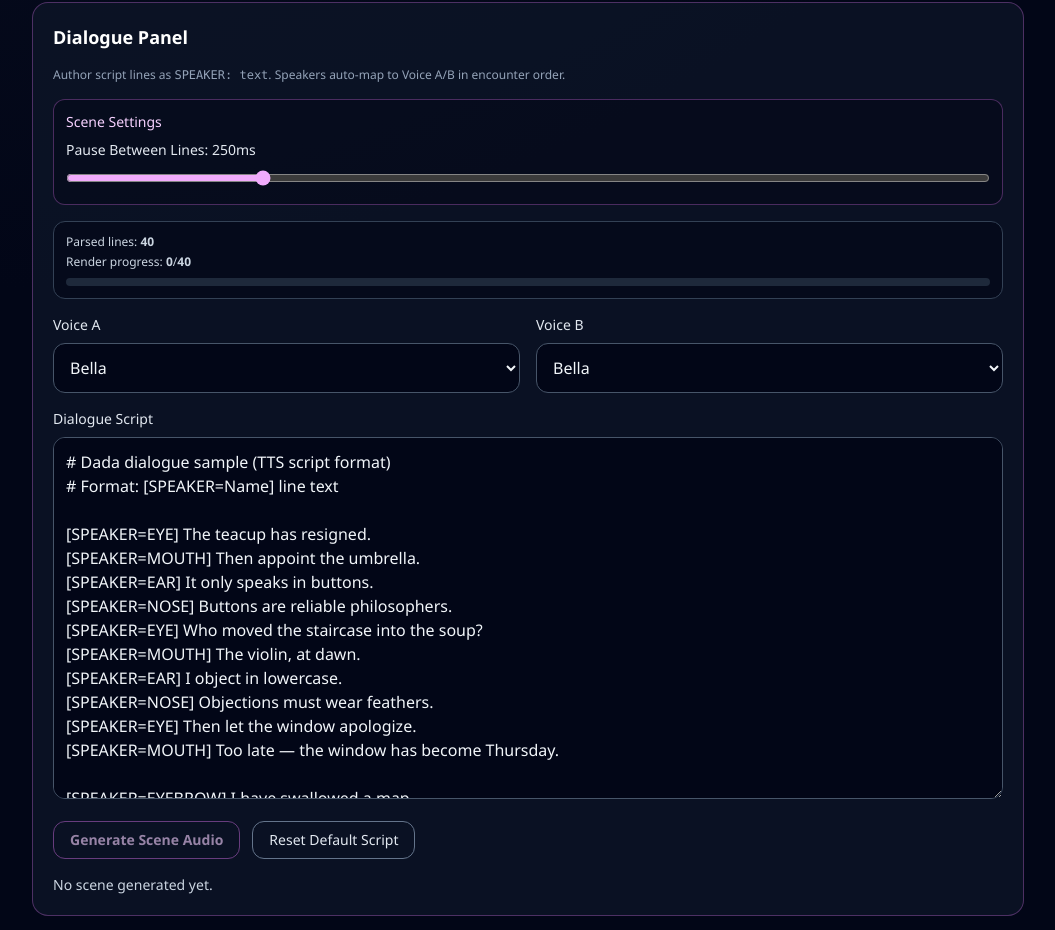
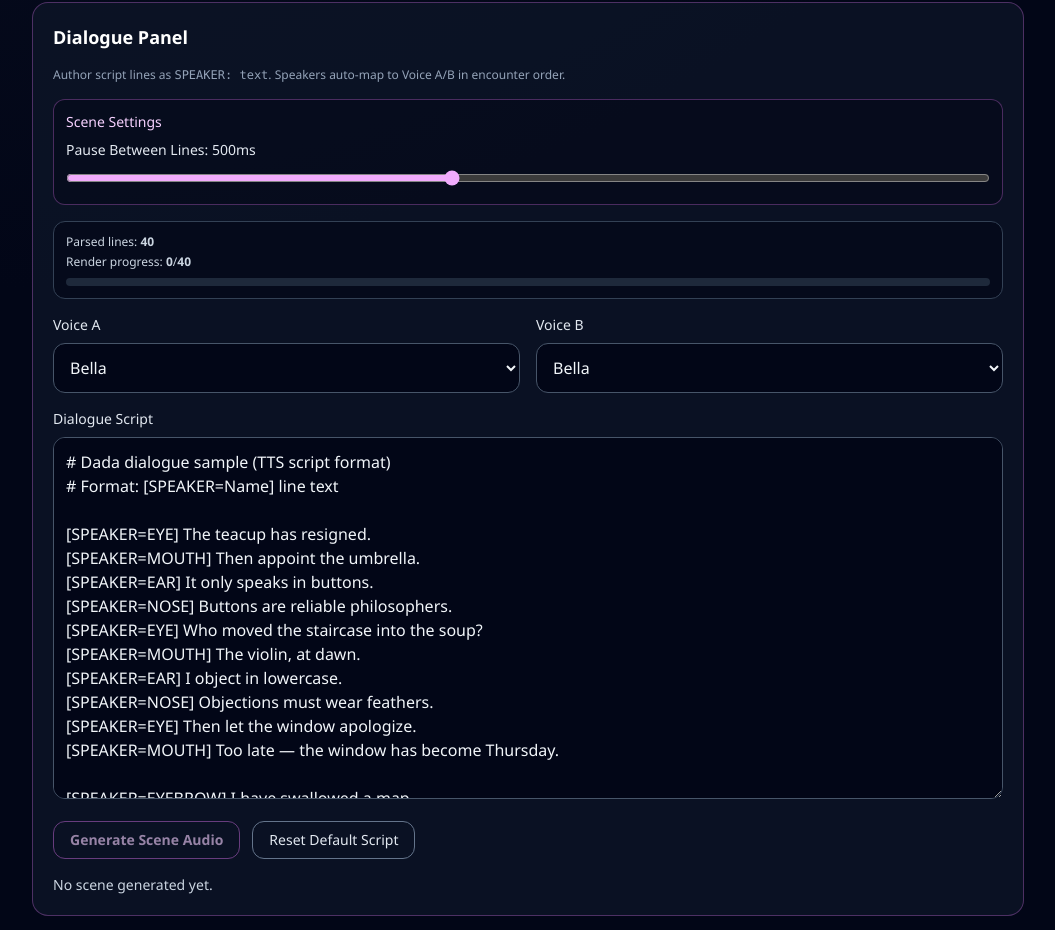
Before and after one commit to ricklon/kittenttsinweb, a React (Vite) app: page / in a window 1280 px wide. Shown: the part 1326-2256 px from the top of the page, without its empty margins (112-1167 px from the left). Built offline with nearby package versions, Linux system fonts and the light colour scheme.

Commit message:
ui: default dialogue scene pause to 500ms

```diff
--- a/src/App.jsx
+++ b/src/App.jsx
@@ -185,7 +185,7 @@ export default function App() {
   const [dialogueVoiceA, setDialogueVoiceA] = useState("expr-voice-2-f");
   const [dialogueVoiceB, setDialogueVoiceB] = useState("expr-voice-2-m");
   const [dialogueClips, setDialogueClips] = useState([]);
-  const [dialoguePauseMs, setDialoguePauseMs] = useState(250);
+  const [dialoguePauseMs, setDialoguePauseMs] = useState(500);
   const [sceneCompiling, setSceneCompiling] = useState(false);
   const [sceneAudioUrl, setSceneAudioUrl] = useState("");
   const sceneAudioUrlRef = useRef("");
```
